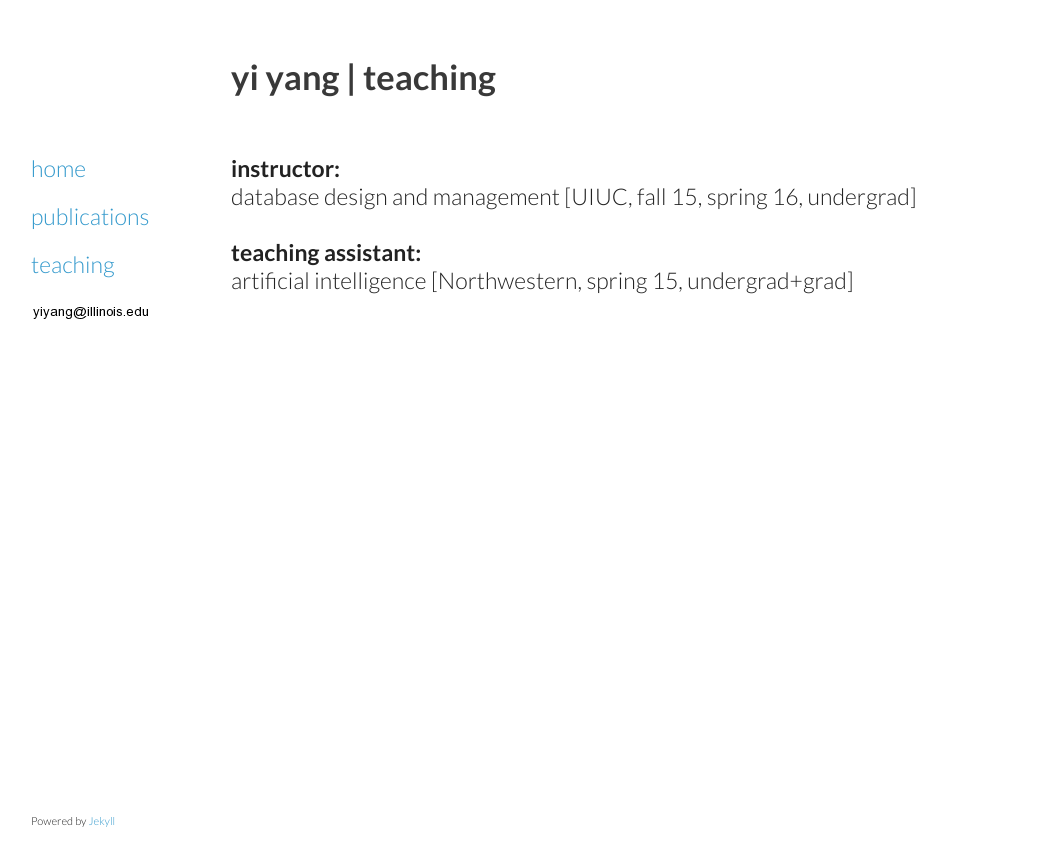
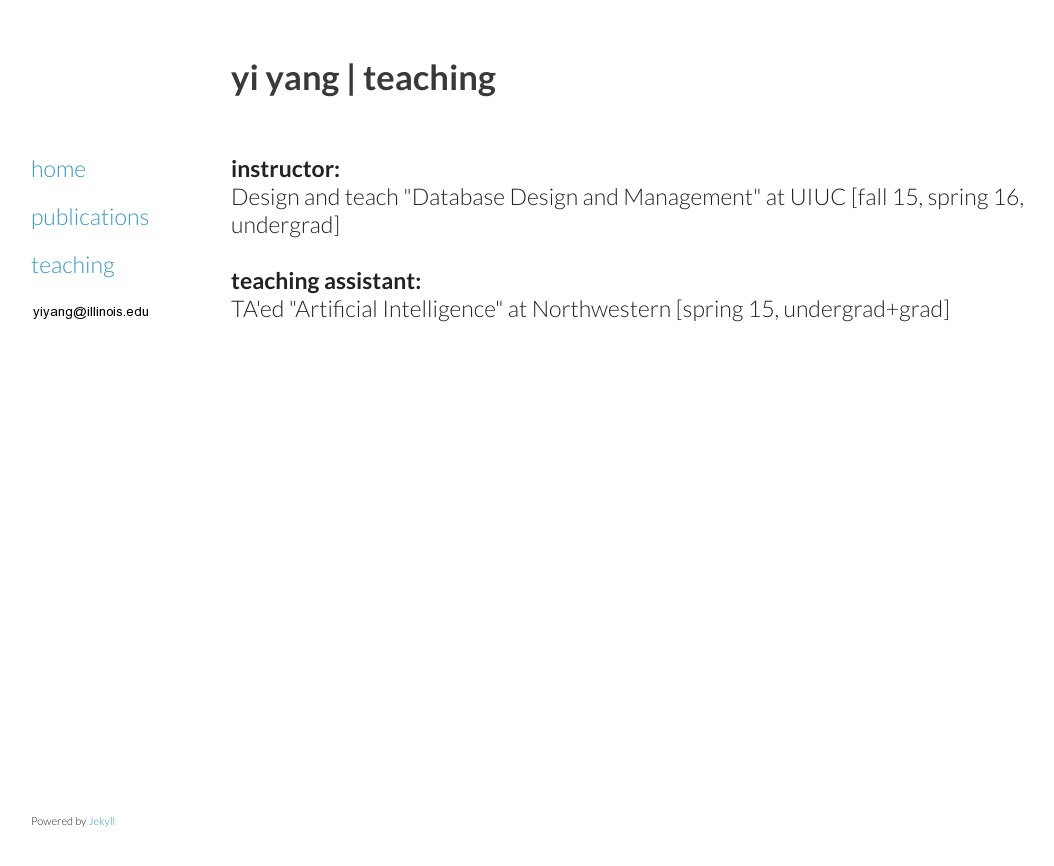
Before and after one commit to yya518/yya518.github.io, a Jekyll site: the page built from teaching.html, in a window 1280 px wide. Shown: the top 866 px of the page, without its empty margins (109-1163 px from the left). Built offline with Jekyll 4.4.1, drawn with Linux system fonts in a browser that asks for light colours.

Commit message:
add content

```diff
--- a/teaching.html
+++ b/teaching.html
@@ -6,8 +6,8 @@ title: teaching
 <h2 id="welcome">yi yang | teaching</h2>
 <p><br>
 <b>instructor:</b><br>
-database design and management [UIUC, fall 15, spring 16, undergrad] <br><br>
+Design and teach "Database Design and Management" at UIUC [fall 15, spring 16, undergrad] <br><br>
 
 <b>teaching assistant: </b><br>
-artificial intelligence [Northwestern, spring 15, undergrad+grad]
+TA'ed "Artificial Intelligence" at Northwestern [spring 15, undergrad+grad]
 </p>
```
